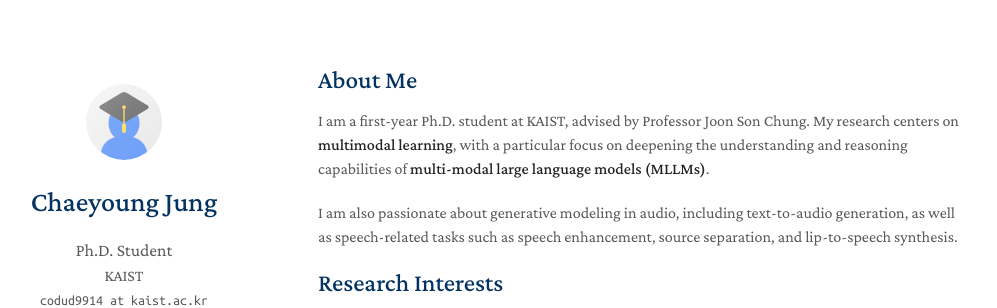
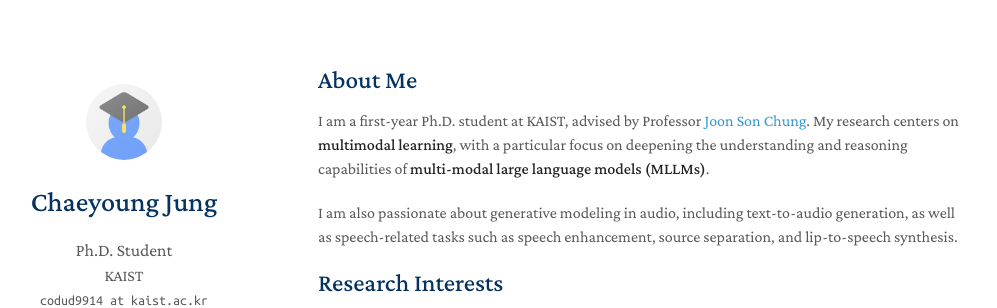
Before and after one commit to cyongong/cyongong.github.io, a Jekyll site: the page built from index.md, in a window 1280 px wide and 900 px high. Shown: the top 308 px of the window, without its empty margins (152-1149 px from the left). Built offline with Jekyll 4.4.1, drawn with Linux system fonts in a browser that asks for light colours; a style sheet for code colours, icons or effects is not loaded; our own code applies the rules of GitHub Pages for plain Markdown files; part of the change alters nothing that is shown.

```diff
--- a/index.md
+++ b/index.md
@@ -4,7 +4,7 @@ layout: homepage
 
 ## About Me
 
-I am a first-year Ph.D. student at KAIST, advised by Professor Joon Son Chung. My research centers on **multimodal learning**, with a particular focus on deepening the understanding and reasoning capabilities of **multi-modal large language models (MLLMs)**.
+I am a first-year Ph.D. student at KAIST, advised by Professor <a href="https://mm.kaist.ac.kr/joon/">Joon Son Chung</a>. My research centers on **multimodal learning**, with a particular focus on deepening the understanding and reasoning capabilities of **multi-modal large language models (MLLMs)**.
 
 I am also passionate about generative modeling in audio, including text-to-audio generation, as well as speech-related tasks such as speech enhancement, source separation, and lip-to-speech synthesis.
 
```
